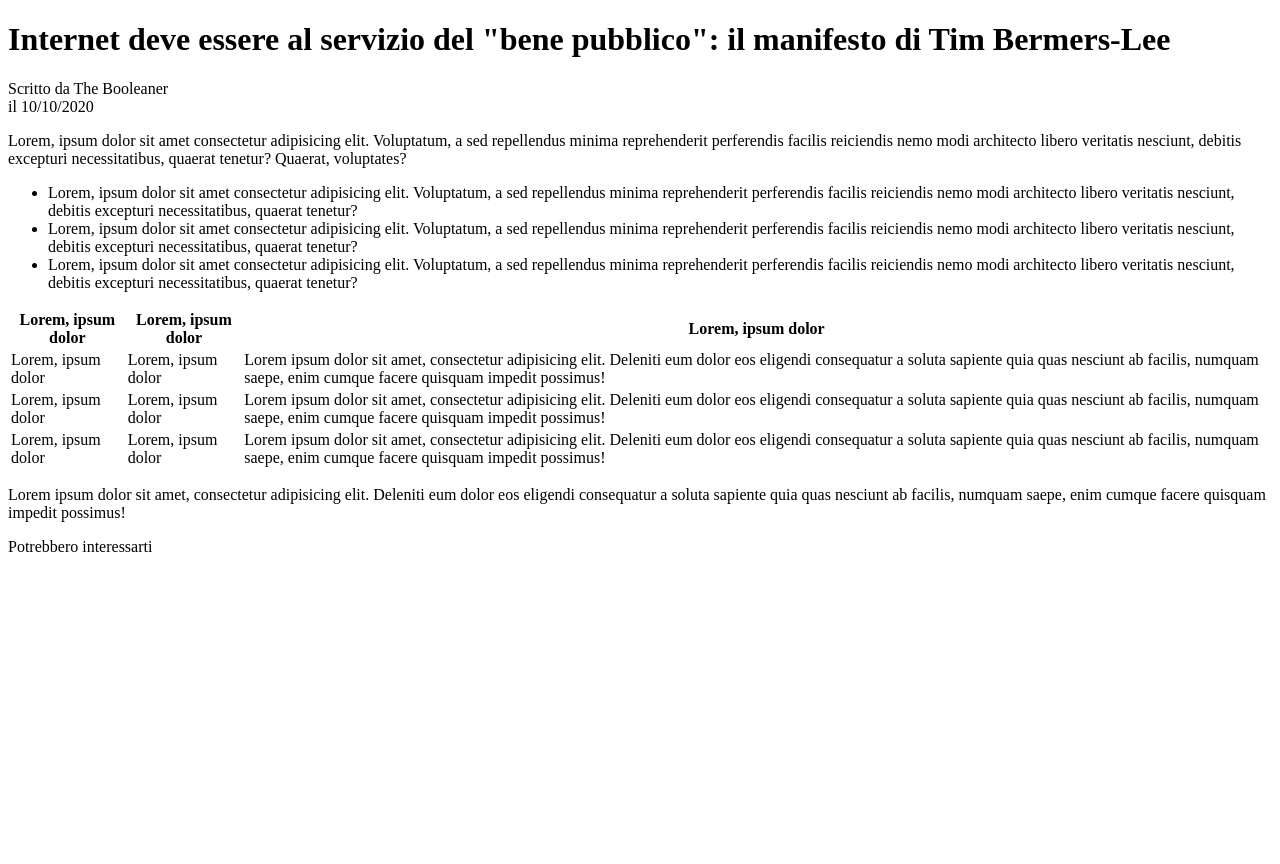
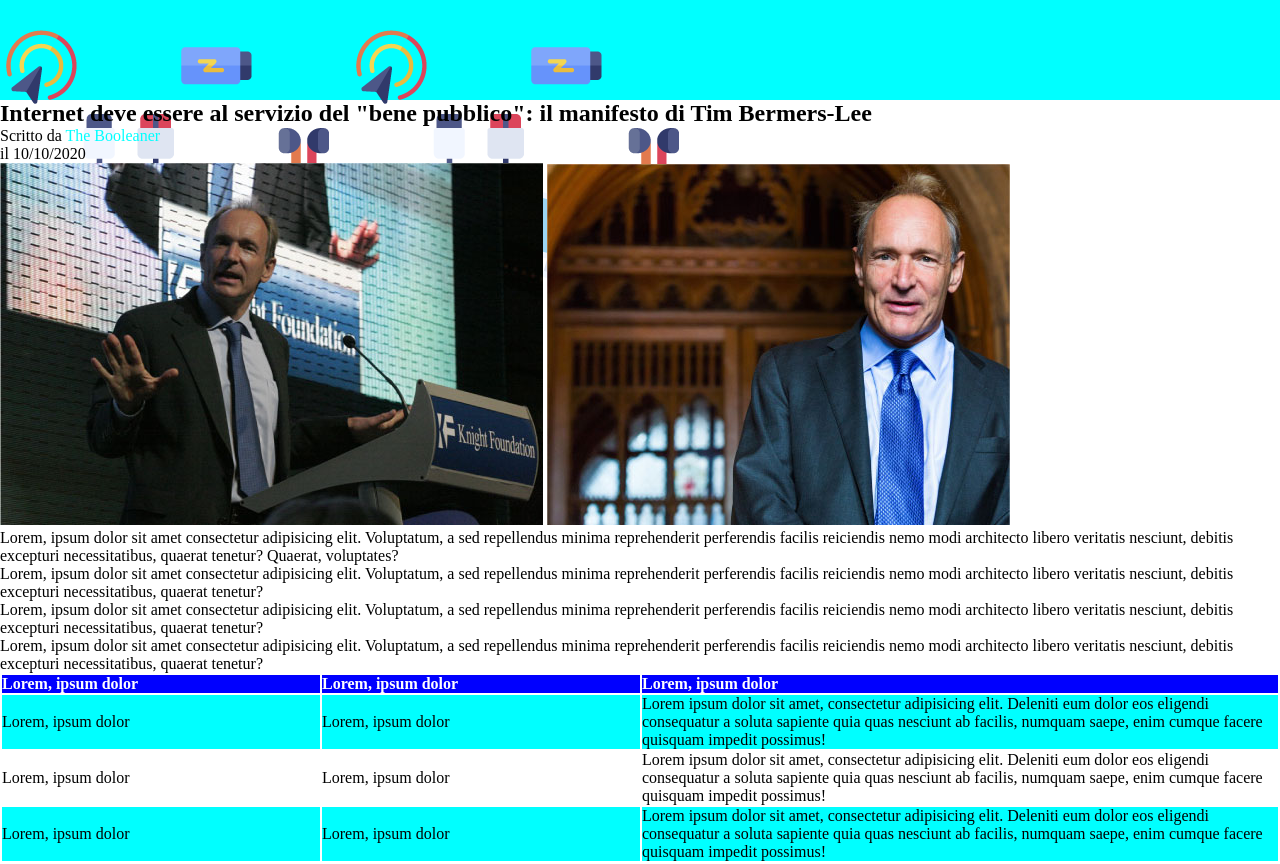
Before and after one commit to MichailSpinelli/html-TheBooleaner, a plain HTML site: page index.html in a window 1280 px wide. Shown: the top 864 px of the page. Before the commit the page ends 800 px from the top, so only its background shows below. Drawn offline with Linux system fonts and the light colour scheme.

Commit message:
mancano dettagli

```diff
--- a/css.css
+++ b/css.css
@@ -0,0 +1,37 @@
+*{
+    margin: 0px;
+    padding: 0px;
+}
+h1{
+    padding-top: 30px;
+    color: white;
+}
+
+.Logo{
+    background-color: aqua;
+    height: 100px;
+}
+
+a{
+    color: aqua;
+}
+.colonna1{
+    width: 25%;
+    background-color: blue;
+    text-align: left;
+    color: white;
+}
+
+.colonna3{
+    background-color: blue;
+    text-align: left;
+    color: white;
+}
+
+.riga-colorata{
+    background-color: aqua;
+}
+
+#fine{
+    color: gray;
+}
--- a/index.html
+++ b/index.html
@@ -8,12 +8,27 @@
 </head>
 <body>
     <header>
-        <h1>Internet deve essere al servizio del "bene pubblico": il manifesto di Tim Bermers-Lee</h1>
+        <div class="Logo">
+            <div>
+                <img src="/img/pattern.png" alt="mm">
+                <h1>
+                    The Booleaner
+                </h1>
+            </div>
+        </div>
+        <h2>
+            Internet deve essere al servizio del "bene pubblico": il manifesto di Tim Bermers-Lee
+        </h2>
         <p>
-            Scritto da <span>The Booleaner</span>
+            Scritto da <a>The Booleaner</a>
             <br>
             il 10/10/2020
         </p>
+        <div>
+            <img src="./img/tim-1.jpg" alt="tim-1">
+            <img src="./img/tim-2.jpg" alt="tim-2">
+        </div>
+
     </header>
     <main>
         <p>
@@ -33,18 +48,18 @@
 
         <table>
             <tr>
-                <th>
+                <th class="colonna1">
                     Lorem, ipsum dolor
                 </th>
-                <th>
+                <th class="colonna1">
                     Lorem, ipsum dolor
                 </th>
-                <th>
+                <th class="colonna3">
                     Lorem, ipsum dolor
                 </th>
             </tr>
 
-            <tr>
+            <tr class="riga-colorata">
                 <td>
                     Lorem, ipsum dolor
                 </td>
@@ -66,7 +81,7 @@
                     Lorem ipsum dolor sit amet, consectetur adipisicing elit. Deleniti eum dolor eos eligendi consequatur a soluta sapiente quia quas nesciunt ab facilis, numquam saepe, enim cumque facere quisquam impedit possimus!
                 </td>
             </tr>
-            <tr>
+            <tr class="riga-colorata">
                 <td>
                     Lorem, ipsum dolor
                 </td>
@@ -84,7 +99,13 @@
         </p>
     </main>
     <footer>
-        <span>Potrebbero interessarti</span>
+        <span id="fine">Potrebbero interessarti</span>
+        <div>
+            <img src="./img/monitor.jpg">
+        </div>
+        <div>
+            <img src="./img/graph.jpg">
+        </div>
     </footer>
 
 </body>
```
